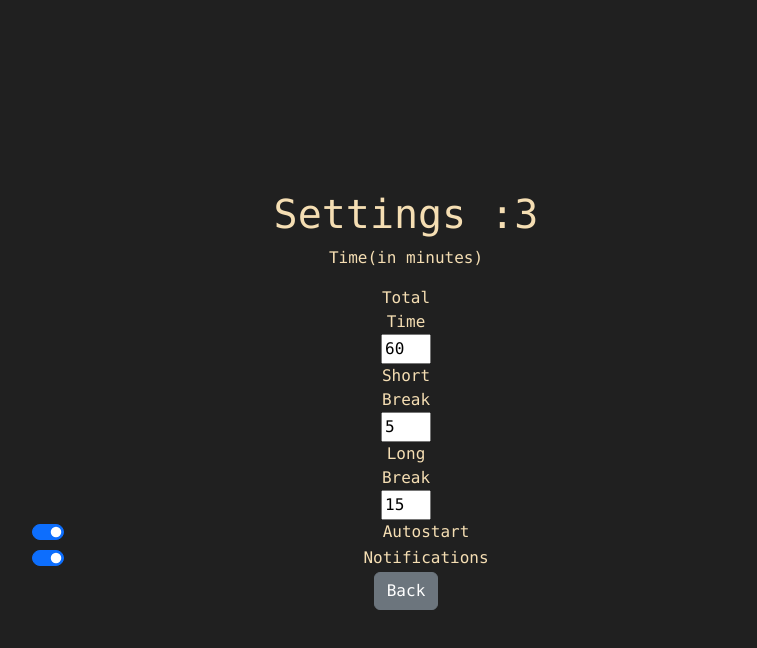
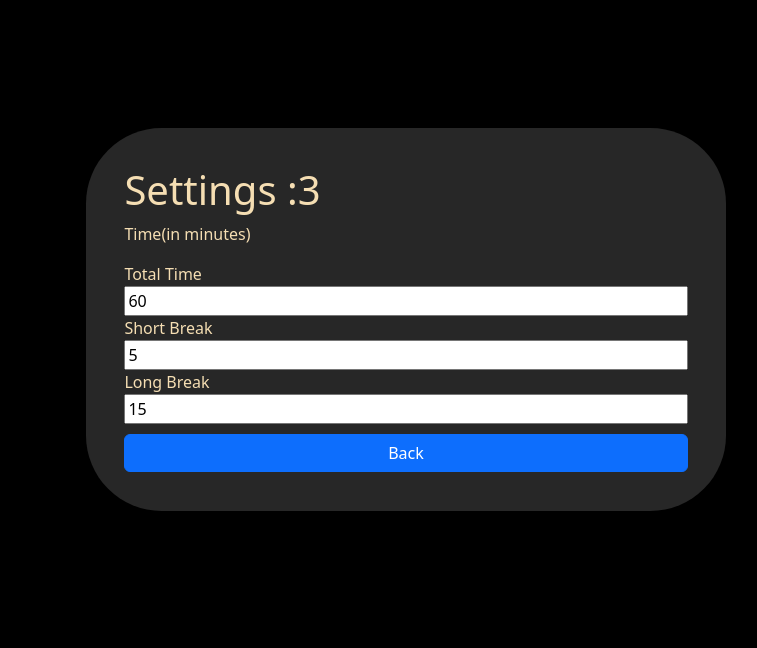
Before and after one commit to NolanWhittaker1/journeyhacks, an Angular app: page /settings in a window 1280 px wide. Shown: the top 648 px of the page, without its empty margins (234-991 px from the left). Built offline with nearby package versions, Linux system fonts and the light colour scheme.

Commit message:
Settings finished

```diff
--- a/src/app/app.module.ts
+++ b/src/app/app.module.ts
@@ -5,6 +5,7 @@ import { AppRoutingModule } from './app-routing.module';
 import { AppComponent } from './app.component';
 import { MainComponent } from './main/main.component';
 import { SettingsComponent } from './settings/settings.component';
+import { FormsModule } from '@angular/forms';
 
 @NgModule({
   declarations: [
@@ -14,7 +15,8 @@ import { SettingsComponent } from './settings/settings.component';
   ],
   imports: [
     BrowserModule,
-    AppRoutingModule
+    AppRoutingModule,
+    FormsModule
   ],
   providers: [],
   bootstrap: [AppComponent]
--- a/src/app/main/main.component.ts
+++ b/src/app/main/main.component.ts
@@ -14,7 +14,7 @@ export class MainComponent implements OnInit  {
   numberDisplay:string;
   constructor(private router:Router) {
     this.countdown = 5;
-    this.numberDisplay = "";
+    this.numberDisplay = "25:00";
   }
 
   ngOnInit(): void {
--- a/src/app/settings/settings.component.css
+++ b/src/app/settings/settings.component.css
@@ -1,22 +1,23 @@
 body {
-height: 100vh;
-width: 100vw;
-background-color: rgb(32, 32, 32);
-display: flex;
-font-family: "monaco", monospace;
+    width: 100vw;
+    height: 100vh;
+    background-color: black;
+    display: flex;
+    justify-content: center;
 }
 
 section {
-text-align: center;
-margin: auto;
-width: 60%;
-padding: 10px;
-color: wheat;
+    width: 50vw;
+    height: fit-content;
+    background-color: rgba(128, 128, 128, 0.3);
+    color: wheat;
+    display: flex;
+    flex-direction: column;
+    margin-top: 10%;
+    padding: 3%;
+    border-radius: 2cm;
 }
 
-.Time{
-    margin: auto;
-width: 50px;
-display:flex;
-flex-direction:column;
+button {
+    margin-top: 10px;
 }
--- a/src/app/settings/settings.component.html
+++ b/src/app/settings/settings.component.html
@@ -2,7 +2,6 @@
   <section>
     <h1>Settings :3</h1>
     <p>Time(in minutes)</p>
-    <div class="Time">
     <label class="Time" for="totaltime">Total Time</label>
     <input
       type="number"
@@ -11,42 +10,29 @@
       min="0"
       max="120"
       value="60"
+      [(ngModel)]="totalTime"
     />
     <label class="Time" for="shortbreak">Short Break</label>
-      <input type="number" id="shortbreak" name="sbreak" min="0" value="5" />
+    <input
+      type="number"
+      id="shortbreak"
+      name="sbreak"
+      min="0"
+      value="5"
+      [(ngModel)]="shortBreakTime"
+    />
     <label class="Time" for="longbreak">Long Break</label>
-      <input type="number" id="longbreak" name="lbreak" min="0" value="15" />
-    </div>
+    <input
+      type="number"
+      id="longbreak"
+      name="lbreak"
+      min="0"
+      value="15"
+      [(ngModel)]="longBreakTime"
+    />
 
-    <div class="form-check form-switch">
-      <input
-        class="form-check-input"
-        type="checkbox"
-        role="switch"
-        id="flexSwitchCheckChecked"
-        checked
-      />
-      <label class="form-check-label" for="flexSwitchCheckDefault"
-        >Autostart</label
-      >
-    </div>
-    <div class="form-check form-switch">
-      <input
-        class="form-check-input"
-        type="checkbox"
-        role="switch"
-        id="flexSwitchCheckChecked"
-        checked
-      />
-      <label class="form-check-label" for="flexSwitchCheckChecked"
-        >Notifications</label
-      >
-    </div>
-
-    <div>
-      <button type="button" class="btn btn-secondary" (click)="onBack()">
+    <button type="button" class="btn btn-primary" (click)="onBack()">
       Back
     </button>
-    </div>
   </section>
 </body>
--- a/src/app/settings/settings.component.ts
+++ b/src/app/settings/settings.component.ts
@@ -7,6 +7,11 @@ import { Router } from '@angular/router';
   styleUrls: ['./settings.component.css']
 })
 export class SettingsComponent implements OnInit {
+  totalTime: number = 60;
+  shortBreakTime: number = 5;
+  longBreakTime: number = 15;
+  autostart: boolean = true;
+  notifications: boolean = true;
 
   constructor(private router:Router) { }
 
@@ -14,6 +19,9 @@ export class SettingsComponent implements OnInit {
   }
 
   onBack() {
+    localStorage.setItem('totalTime', this.totalTime.toString());
+    localStorage.setItem('shortBreakTime', this.shortBreakTime.toString());
+    localStorage.setItem('longBreakTime', this.longBreakTime.toString());
     this.router.navigate([`/main`]);
   }
 }
```
Lines whose indentation alone changed are shown as unchanged.
